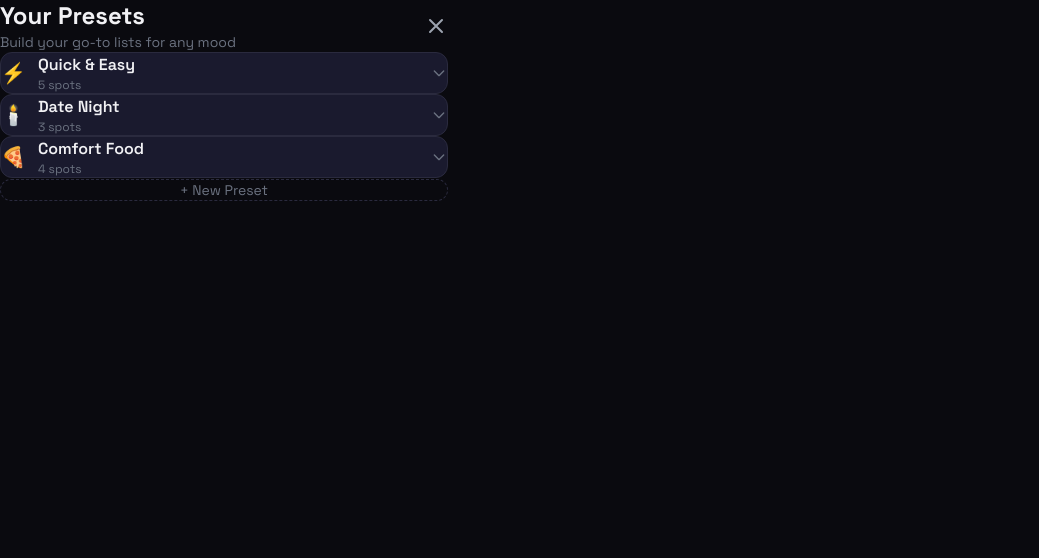
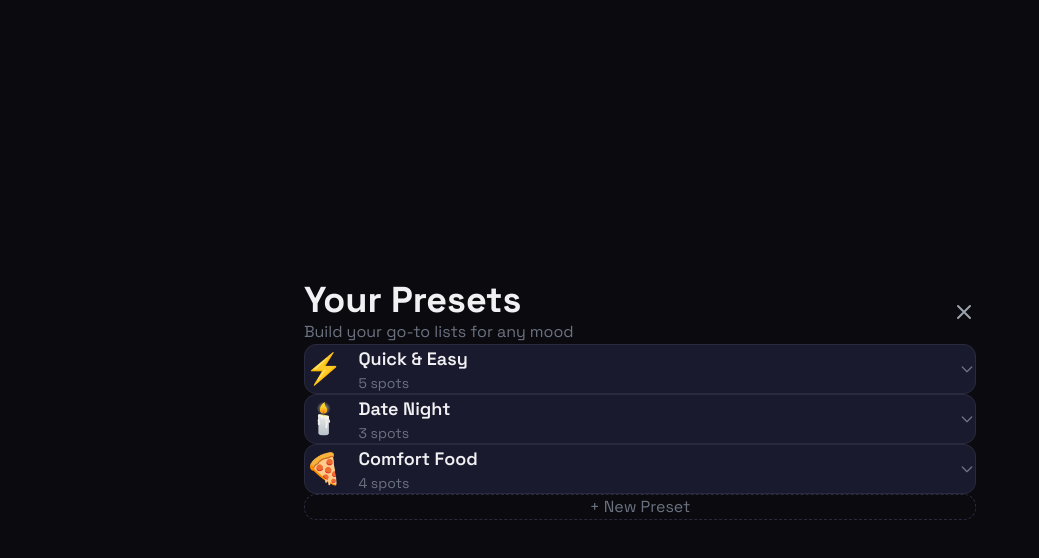
Before and after one commit to m7tapia/DateBite, a React (Vite) app: page / in a window 1280 px wide. Both pictures are taken after a click on the button "✏️ Manage your presets". Shown: the top 558 px of the page, without its empty margins (0-1039 px from the left). Built offline with nearby package versions, Linux system fonts and the light colour scheme.

Commit message:
fixed spacing and made presetmanager centered

```diff
--- a/src/App.jsx
+++ b/src/App.jsx
@@ -46,11 +46,11 @@ function PreGameScreen({ onStart, onBack, preset }) {
       <motion.div
         initial={{ opacity: 0, y: 20 }}
         animate={{ opacity: 1, y: 0 }}
-        className="text-center relative z-10 w-full max-w-sm"
+        className="text-center relative z-10 w-full max-w-sm sm:max-w-lg"
       >
-        <span className="text-5xl mb-4 block">{preset.emoji}</span>
+        <span className="text-5xl sm:text-6xl mb-4 block">{preset.emoji}</span>
         <h2
-          className="text-3xl font-bold text-[var(--color-text-primary)] mb-2"
+          className="text-3xl sm:text-4xl font-bold text-[var(--color-text-primary)] mb-2"
           style={{ fontFamily: 'var(--font-display)' }}
         >
           {preset.name}
--- a/src/components/Landing.jsx
+++ b/src/components/Landing.jsx
@@ -10,7 +10,7 @@ export default function Landing({ onManagePresets }) {
   }
 
   return (
-    <div className="min-h-screen flex flex-col items-center justify-center px-6 py-12 relative">
+    <div className="min-h-screen flex flex-col items-center justify-center px-4 py-12 sm:px-8 relative">
       <div className="ambient-glow" />
 
       <motion.div
@@ -36,7 +36,7 @@ export default function Landing({ onManagePresets }) {
         initial={{ opacity: 0 }}
         animate={{ opacity: 1 }}
         transition={{ delay: 0.3, duration: 0.6 }}
-        className="w-full max-w-md space-y-3 relative z-10"
+        className="w-full max-w-md sm:max-w-xl lg:max-w-2xl space-y-3 sm:space-y-4 relative z-10"
       >
         <p className="text-[var(--color-text-muted)] text-xs uppercase tracking-widest mb-4 text-center">
           Choose your mood
@@ -50,14 +50,14 @@ export default function Landing({ onManagePresets }) {
             transition={{ delay: 0.4 + i * 0.1 }}
             onClick={() => handlePresetClick(preset.id)}
             disabled={preset.restaurants.length < 2}
-            className="w-full flex items-center gap-4 p-4 rounded-xl border border-[var(--color-border)] bg-[var(--color-bg-card)] hover:bg-[var(--color-bg-card-hover)] hover:border-[var(--color-border-glow)] transition-all duration-200 cursor-pointer disabled:opacity-40 disabled:cursor-not-allowed group"
+            className="w-full flex items-center gap-4 p-4 sm:p-5 rounded-xl border border-[var(--color-border)] bg-[var(--color-bg-card)] hover:bg-[var(--color-bg-card-hover)] hover:border-[var(--color-border-glow)] transition-all duration-200 cursor-pointer disabled:opacity-40 disabled:cursor-not-allowed group"
           >
-            <span className="text-2xl">{preset.emoji}</span>
+            <span className="text-2xl sm:text-3xl">{preset.emoji}</span>
             <div className="text-left flex-1">
-              <div className="font-semibold text-[var(--color-text-primary)] group-hover:text-[var(--color-accent-violet-light)] transition-colors">
+              <div className="font-semibold text-base sm:text-lg text-[var(--color-text-primary)] group-hover:text-[var(--color-accent-violet-light)] transition-colors">
                 {preset.name}
               </div>
-              <div className="text-xs text-[var(--color-text-muted)]">
+              <div className="text-xs sm:text-sm text-[var(--color-text-muted)]">
                 {preset.restaurants.length} spot{preset.restaurants.length !== 1 ? 's' : ''}
                 {preset.restaurants.length < 2 && ' — need at least 2'}
               </div>
--- a/src/components/PresetManager.jsx
+++ b/src/components/PresetManager.jsx
@@ -43,19 +43,19 @@ export default function PresetManager({ onClose }) {
       initial={{ opacity: 0 }}
       animate={{ opacity: 1 }}
       exit={{ opacity: 0 }}
-      className="min-h-screen px-6 py-8 relative z-10"
+      className="min-h-screen flex flex-col items-center justify-center px-4 py-8 sm:px-8 sm:py-10 relative z-10"
     >
-      <div className="max-w-md mx-auto">
+      <div className="w-full max-w-md sm:max-w-xl lg:max-w-2xl">
         {/* Header */}
-        <div className="flex items-center justify-between mb-8">
+        <div className="flex items-center justify-between mb-8 sm:mb-10">
           <div>
             <h2
-              className="text-2xl font-bold text-[var(--color-text-primary)]"
+              className="text-3xl sm:text-4xl font-bold text-[var(--color-text-primary)]"
               style={{ fontFamily: 'var(--font-display)' }}
             >
               Your Presets
             </h2>
-            <p className="text-sm text-[var(--color-text-muted)]">
+            <p className="text-sm sm:text-base text-[var(--color-text-muted)] mt-1">
               Build your go-to lists for any mood
             </p>
           </div>
@@ -70,7 +70,7 @@ export default function PresetManager({ onClose }) {
         </div>
 
         {/* Preset list */}
-        <div className="space-y-3 mb-6">
+        <div className="space-y-3 sm:space-y-4 mb-6 sm:mb-8">
           <AnimatePresence>
             {presets.map((preset) => (
               <motion.div
@@ -83,15 +83,15 @@ export default function PresetManager({ onClose }) {
               >
                 {/* Preset header */}
                 <div
-                  className="flex items-center gap-3 p-4 cursor-pointer hover:bg-[var(--color-bg-card-hover)] transition-colors"
+                  className="flex items-center gap-4 p-4 sm:p-5 cursor-pointer hover:bg-[var(--color-bg-card-hover)] transition-colors"
                   onClick={() => setEditingPreset(editingPreset === preset.id ? null : preset.id)}
                 >
-                  <span className="text-xl">{preset.emoji}</span>
+                  <span className="text-2xl sm:text-3xl">{preset.emoji}</span>
                   <div className="flex-1">
-                    <div className="font-semibold text-[var(--color-text-primary)]">
+                    <div className="font-semibold text-base sm:text-lg text-[var(--color-text-primary)]">
                       {preset.name}
                     </div>
-                    <div className="text-xs text-[var(--color-text-muted)]">
+                    <div className="text-xs sm:text-sm text-[var(--color-text-muted)]">
                       {preset.restaurants.length} spot{preset.restaurants.length !== 1 ? 's' : ''}
                     </div>
                   </div>
@@ -113,15 +113,15 @@ export default function PresetManager({ onClose }) {
                       transition={{ duration: 0.2 }}
                       className="overflow-hidden"
                     >
-                      <div className="px-4 pb-4 border-t border-[var(--color-border)]">
+                      <div className="px-4 sm:px-5 pb-4 sm:pb-5 border-t border-[var(--color-border)]">
                         {/* Restaurant list */}
                         <div className="mt-3 space-y-2">
                           {preset.restaurants.map((restaurant) => (
                             <div
                               key={restaurant}
-                              className="flex items-center justify-between py-1.5 px-3 rounded-lg bg-[var(--color-bg-secondary)] group"
+                              className="flex items-center justify-between py-2 px-3 sm:px-4 rounded-lg bg-[var(--color-bg-secondary)] group"
                             >
-                              <span className="text-sm text-[var(--color-text-secondary)]">
+                              <span className="text-sm sm:text-base text-[var(--color-text-secondary)]">
                                 {restaurant}
                               </span>
                               <button
@@ -232,7 +232,7 @@ export default function PresetManager({ onClose }) {
               initial={{ opacity: 0 }}
               animate={{ opacity: 1 }}
               onClick={() => setShowNewPreset(true)}
-              className="w-full p-4 rounded-xl border border-dashed border-[var(--color-border)] text-[var(--color-text-muted)] hover:border-[var(--color-accent-violet)] hover:text-[var(--color-accent-violet-light)] transition-all cursor-pointer text-sm"
+              className="w-full p-4 sm:p-5 rounded-xl border border-dashed border-[var(--color-border)] text-[var(--color-text-muted)] hover:border-[var(--color-accent-violet)] hover:text-[var(--color-accent-violet-light)] transition-all cursor-pointer text-sm sm:text-base"
             >
               + New Preset
             </motion.button>
```
